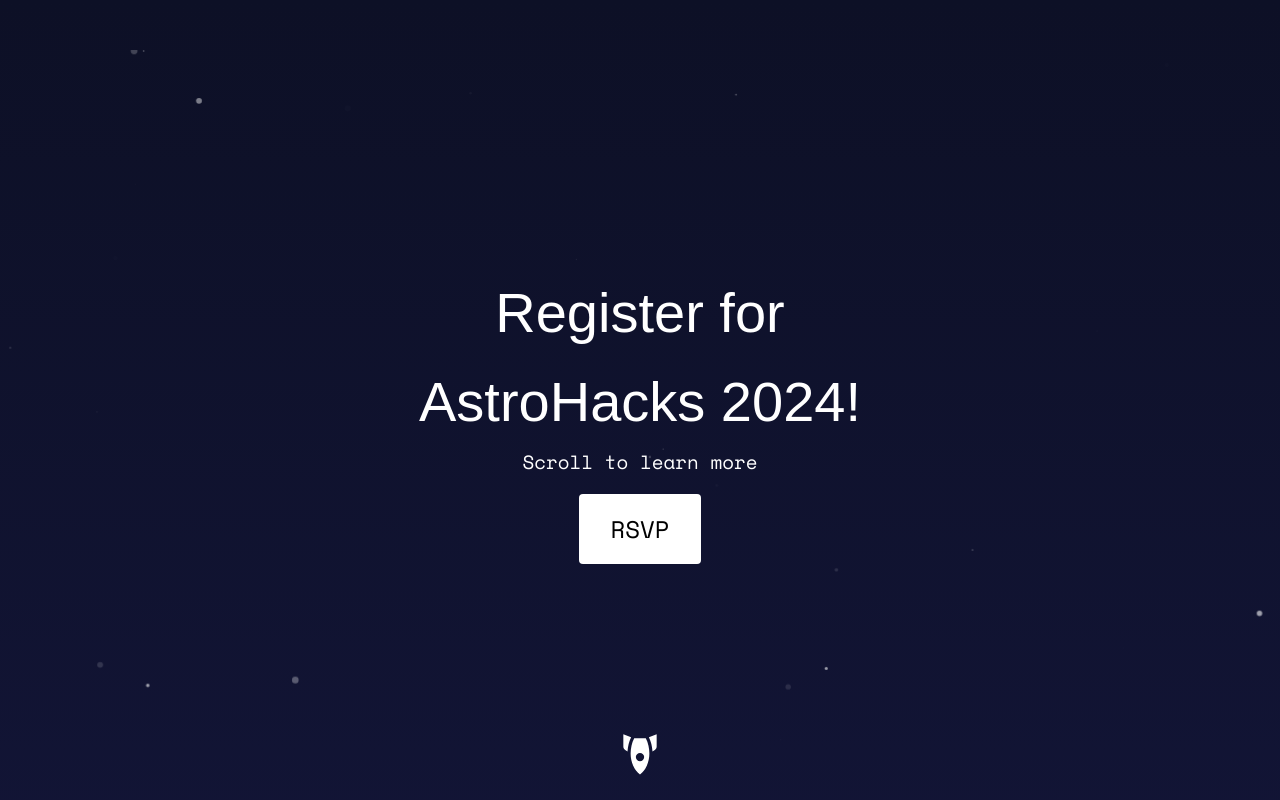
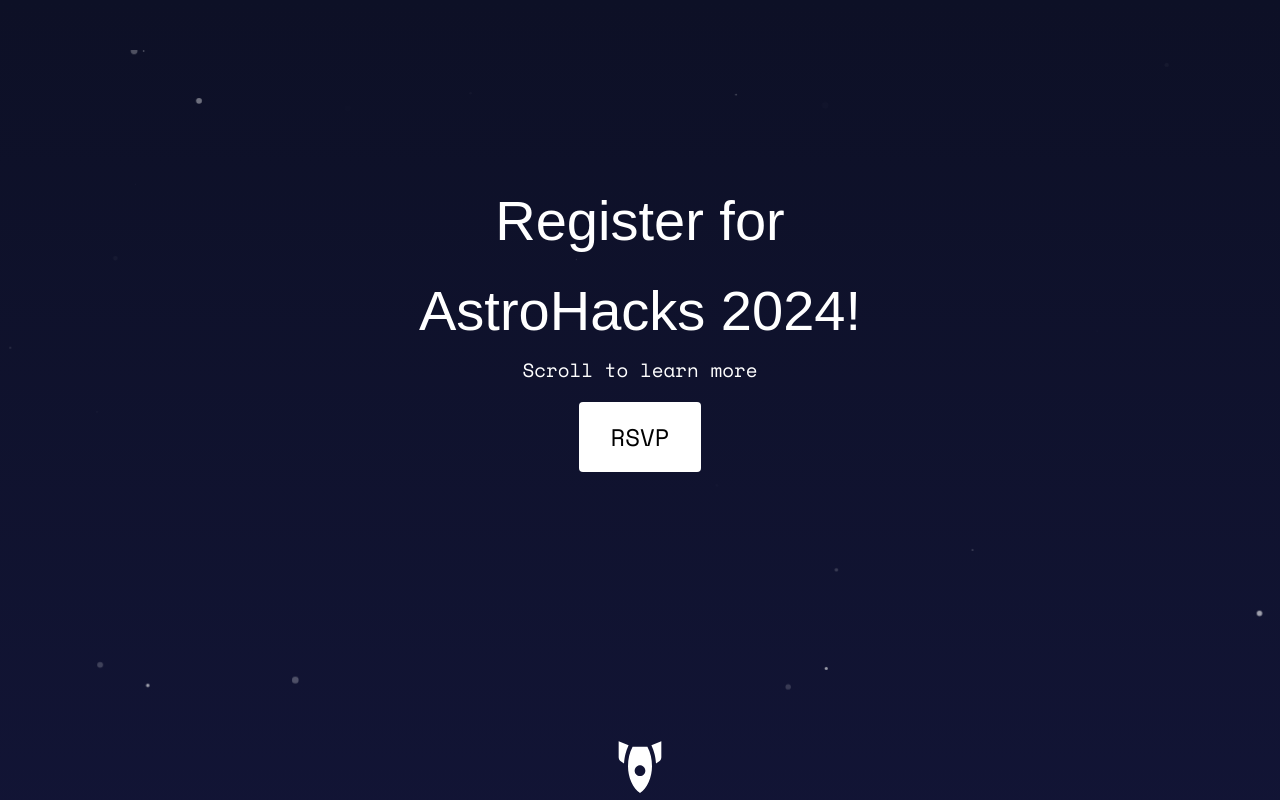
Before and after one commit to kcoderhtml/astrohacks, an Astro site: page / in a window 1280 px wide. Shown: the top 800 px of the page. Built offline with nearby package versions, Linux system fonts and the light colour scheme; Astro itself is replaced by a stand-in of ours.

Commit message:
refactor: fix svg position skipping
Created a relative container to wrap the SVG elements for better organization
and readability. Adjusted height and margins for better alignment and layout.

```diff
--- a/src/layouts/Layout.astro
+++ b/src/layouts/Layout.astro
@@ -40,6 +40,7 @@ const stars = Array.from({ length: numStars }, generateStar);
 		<title>{title}</title>
 	</head>
 	<body class="background-gradient">
+		<div class="relative-container">
 			<svg
 				xmlns="http://www.w3.org/2000/svg"
 				viewBox="0 0 545.39 1500"
@@ -64,6 +65,7 @@ const stars = Array.from({ length: numStars }, generateStar);
 					))
 				}
 			</svg>
+		</div>
 		<slot />
 	</body>
 </html>
@@ -205,6 +207,11 @@ const stars = Array.from({ length: numStars }, generateStar);
 		color: rgb(var(--accent));
 	}
 
+	.relative-container {
+		position: relative;
+		height: 100vh;
+	}
+
 	.bg {
 		position: fixed;
 		top: 0;
--- a/src/pages/index.astro
+++ b/src/pages/index.astro
@@ -16,6 +16,7 @@ import Dropdown from "../components/Dropdown.astro";
 				RSVP
 			</a>
 
+			<div class="relative-container">
 				<svg
 					class="scroll-icon"
 					viewBox="0 0 48 48"
@@ -26,6 +27,7 @@ import Dropdown from "../components/Dropdown.astro";
 						d="M8 44V32.15C8 31.4833 8.15867 30.85 8.476 30.25C8.79333 29.65 9.23467 29.1667 9.8 28.8L12 27.35C12.2333 30.15 12.6 32.5333 13.1 34.5C13.6 36.4667 14.3833 38.65 15.45 41.05L8 44ZM18.45 40C17.2833 37.8 16.4167 35.4667 15.85 33C15.2833 30.5333 15 27.9833 15 25.35C15 21.1833 15.8253 17.2587 17.476 13.576C19.1267 9.89335 21.3013 7.10135 24 5.20001C26.7 7.10001 28.8753 9.89201 30.526 13.576C32.1767 17.26 33.0013 21.1847 33 25.35C33 27.95 32.7167 30.4753 32.15 32.926C31.5833 35.3767 30.7167 37.7347 29.55 40H18.45ZM24 26C25.1 26 26.042 25.6087 26.826 24.826C27.61 24.0433 28.0013 23.1013 28 22C28 20.9 27.6087 19.9587 26.826 19.176C26.0433 18.3933 25.1013 18.0013 24 18C22.9 18 21.9587 18.392 21.176 19.176C20.3933 19.96 20.0013 20.9013 20 22C20 23.1 20.392 24.042 21.176 24.826C21.96 25.61 22.9013 26.0013 24 26ZM40 44L32.55 41.05C33.6167 38.65 34.4 36.4667 34.9 34.5C35.4 32.5333 35.7667 30.15 36 27.35L38.2 28.8C38.7667 29.1667 39.2087 29.65 39.526 30.25C39.8433 30.85 40.0013 31.4833 40 32.15V44Z"
 						fill="white"></path>
 				</svg>
+			</div>
 		</section>
 
 		<hr />
@@ -232,8 +234,9 @@ import Dropdown from "../components/Dropdown.astro";
 			flex-direction: column;
 			justify-content: center;
 			align-items: center;
-			height: 100vh;
+			height: 92vh;
 			padding: 2rem;
+			margin-top: 8rem;
 		}
 
 		.dropdowns {
@@ -245,11 +248,11 @@ import Dropdown from "../components/Dropdown.astro";
 
 		.scroll-icon {
 			position: absolute;
-			bottom: 20px;
+			bottom: 3rem;
 			left: 50%;
 			transform: translateX(-50%) rotate(180deg);
-			width: 50px; /* Adjust as needed */
-			height: 50px; /* Adjust as needed */
+			width: 4rem; /* Adjust as needed */
+			height: 4rem; /* Adjust as needed */
 		}
 
 		.about-section {
```
Lines whose indentation alone changed are shown as unchanged.
